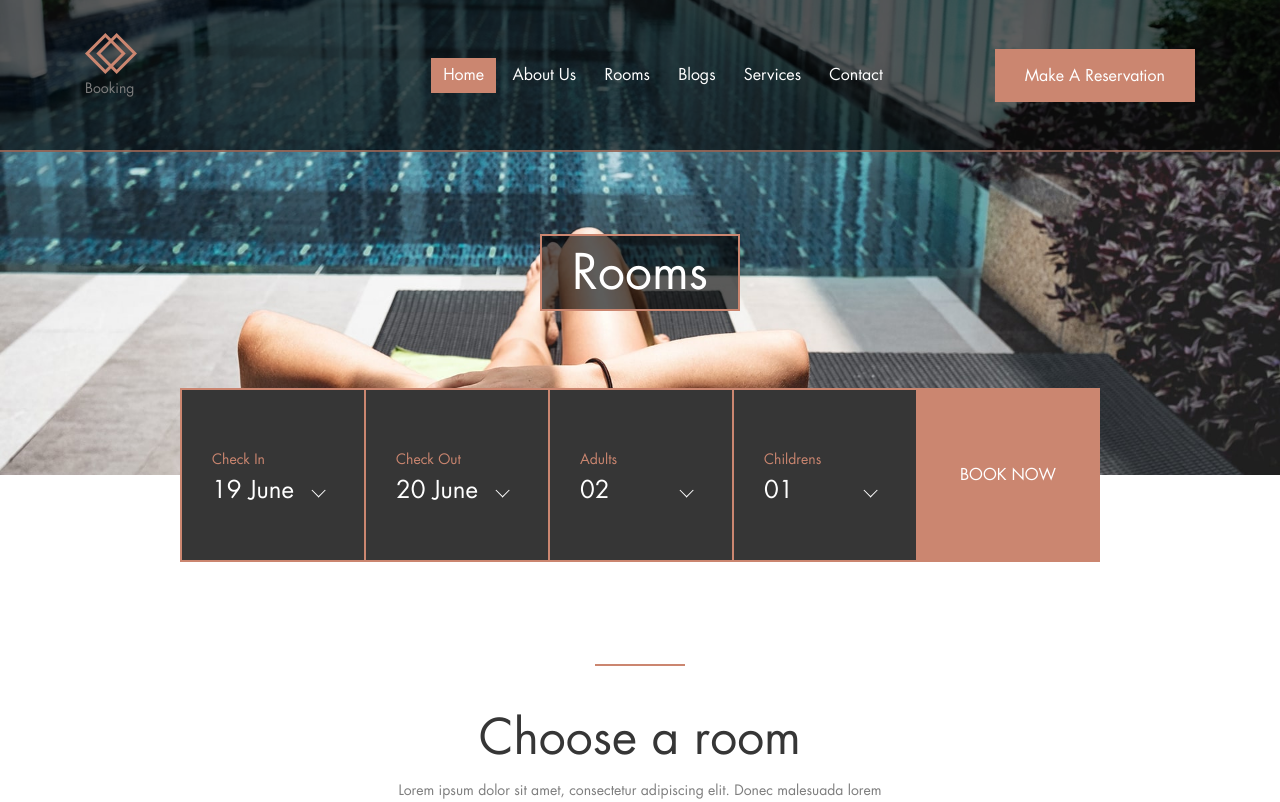
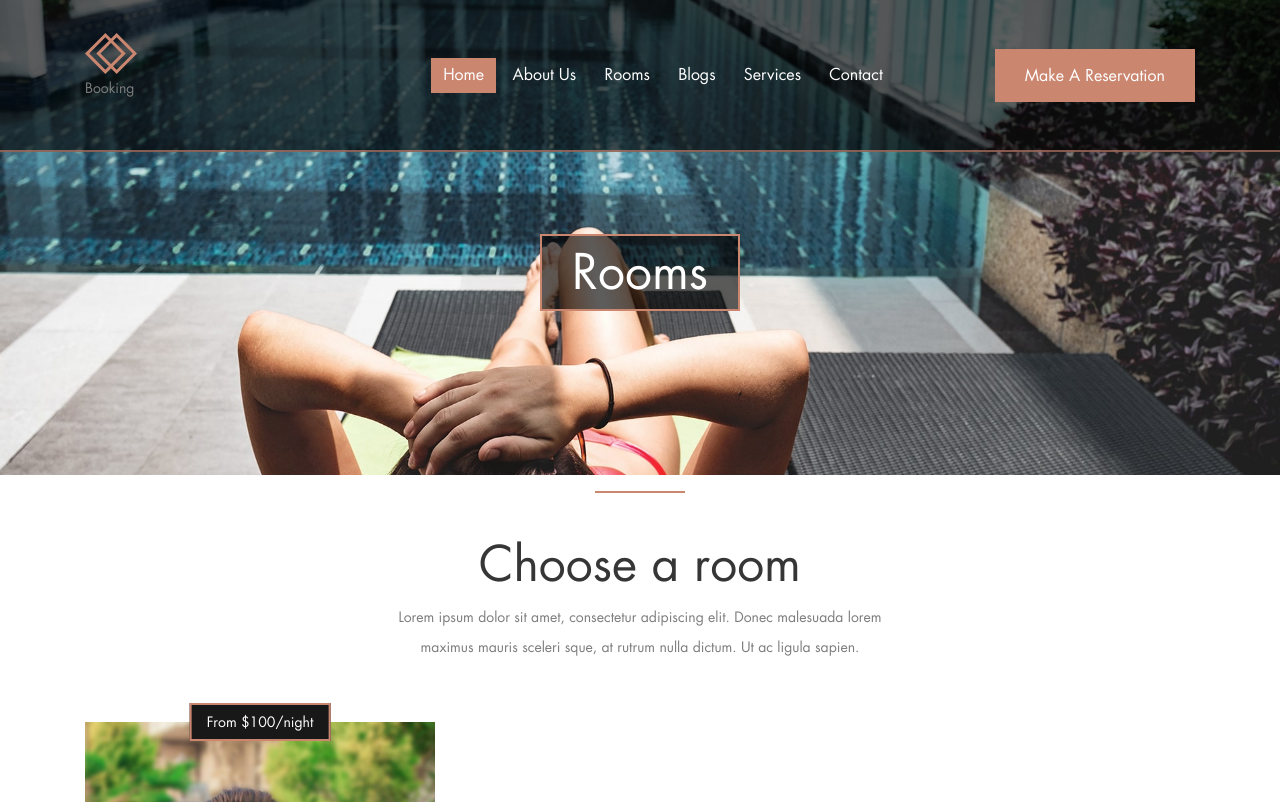
Before and after one commit to Es1amMohamed/Booking, a Django app: page /unit/ in a window 1280 px wide. Shown: the top 802 px of the page. Run offline with Django 4.2, Linux system fonts and the light colour scheme; data comes from the database, SQL or seed files in the repository; both versions use the stored data as it was after the commit; parts of the project's set-up code (start-up, migrations or seed data) failed here and were passed over; some libraries are stand-ins or nearby versions.

Commit message:
check availability done

```diff
--- a/unit/templates/unit/unit_list.html
+++ b/unit/templates/unit/unit_list.html
@@ -25,63 +25,6 @@
             <div class="row justify-content-center">
                 <div class="col-12 col-lg-10">
                     <div class="book-now-form">
-                        <form action="#">
-                            <!-- Form Group -->
-                            <div class="form-group">
-                                <label for="select1">Check In</label>
-                                <select class="form-control" id="select1">
-                                  <option>19 June</option>
-                                  <option>20 June</option>
-                                  <option>21 June</option>
-                                  <option>22 June</option>
-                                  <option>23 June</option>
-                                  <option>24 June</option>
-                                  <option>25 June</option>
-                                </select>
-                            </div>
-
-                            <!-- Form Group -->
-                            <div class="form-group">
-                                <label for="select2">Check Out</label>
-                                <select class="form-control" id="select2">
-                                  <option>20 June</option>
-                                  <option>21 June</option>
-                                  <option>22 June</option>
-                                  <option>23 June</option>
-                                  <option>24 June</option>
-                                  <option>25 June</option>
-                                  <option>26 June</option>
-                                  <option>27 June</option>
-                                </select>
-                            </div>
-
-                            <!-- Form Group -->
-                            <div class="form-group">
-                                <label for="select3">Adults</label>
-                                <select class="form-control" id="select3">
-                                  <option>02</option>
-                                  <option>03</option>
-                                  <option>04</option>
-                                  <option>05</option>
-                                  <option>06</option>
-                                </select>
-                            </div>
-
-                            <!-- Form Group -->
-                            <div class="form-group">
-                                <label for="select4">Childrens</label>
-                                <select class="form-control" id="select4">
-                                  <option>01</option>
-                                  <option>02</option>
-                                  <option>03</option>
-                                  <option>04</option>
-                                  <option>05</option>
-                                </select>
-                            </div>
-
-                            <!-- Button -->
-                            <button type="submit">Book Now</button>
-                        </form>
                     </div>
                 </div>
             </div>
--- a/unit/views.py
+++ b/unit/views.py
@@ -23,12 +23,15 @@ def unit_detail(request,slug):
     unit = Unit.objects.get(slug=slug)
     if request.method == 'POST':
         form = UnitBookForm(request.POST)
+        print(form)
         if form.is_valid():
             my_form = form.save(commit=False)
             my_form.unit = unit
             my_form.user = request.user
-            my_form.save()
-            return redirect('/unit')
+            if check_availability(unit,my_form.date_from,my_form.date_to):
+                my_form.save()
+                return redirect('/unit')
+
     else:
          form = UnitBookForm()
 
```
Also changed, not shown: unit/booking_func/availability.py (+8 -7 lines), unit/forms.py (+9 -0 lines), db.sqlite3.
